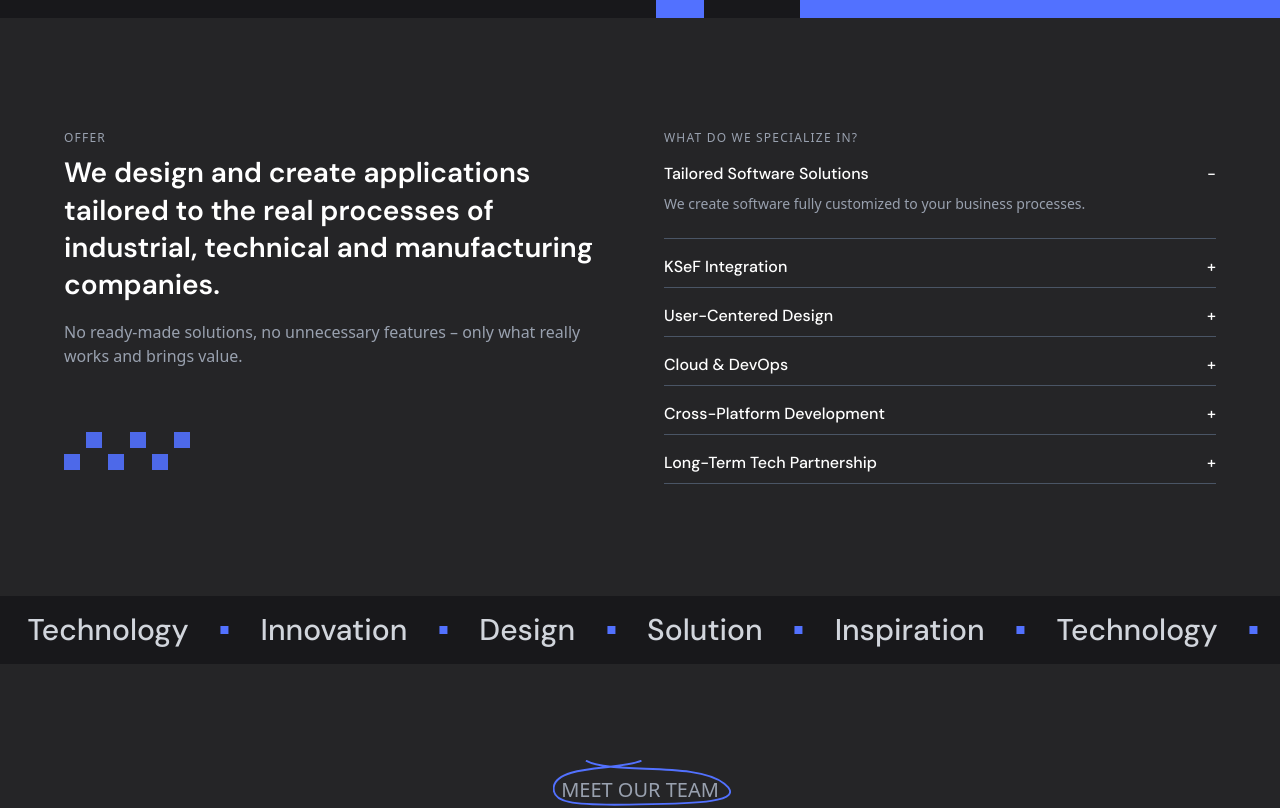
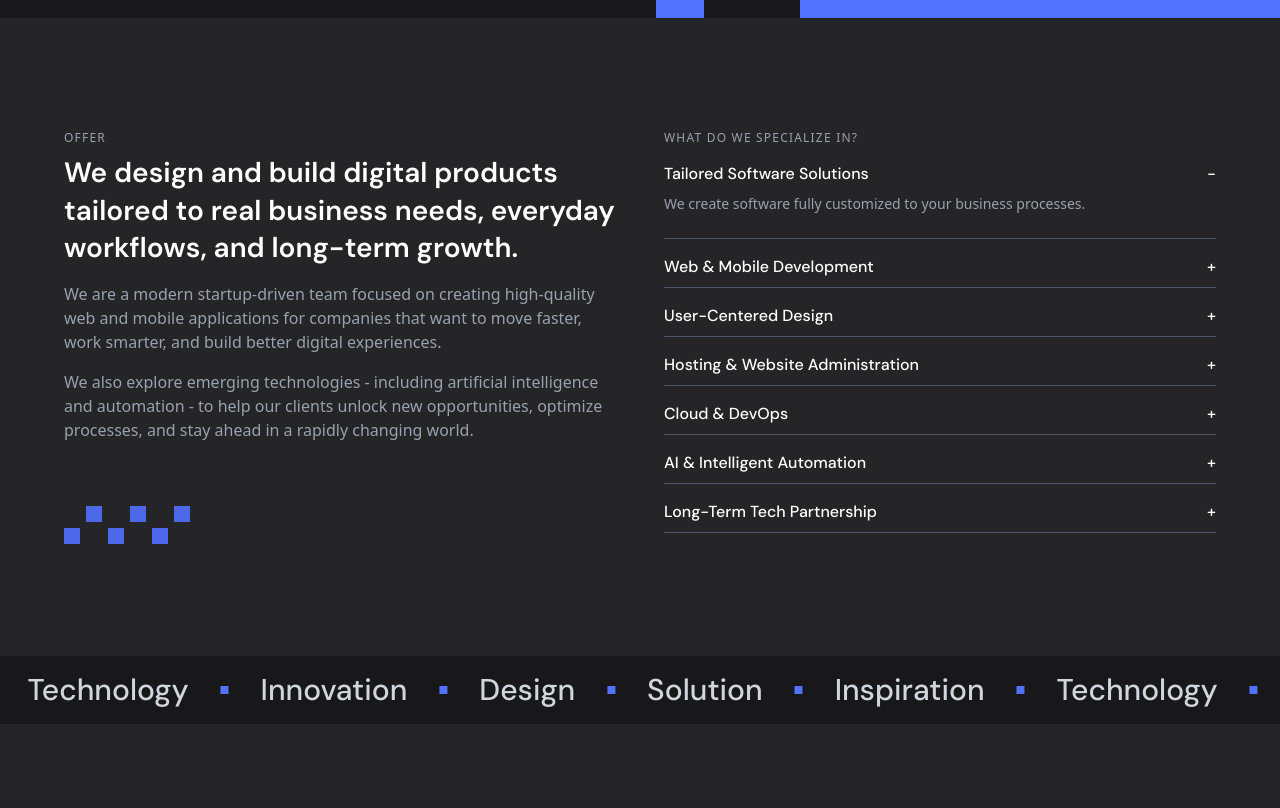
Before and after one commit to upcoders-cloud/upcoders-website, a React (Vite) app: page / in a window 1280 px wide. Shown: the part 660-1468 px from the top of the page. Built offline with nearby package versions, Linux system fonts and the light colour scheme; a web font is replaced by a local one.

Commit message:
some content changes

```diff
--- a/src/components/Offer/Offer.jsx
+++ b/src/components/Offer/Offer.jsx
@@ -11,26 +11,31 @@ export default function Offer() {
         <div>
           <h3 className="text-xs tracking-widest text-gray-400 mb-2">OFFER</h3>
           <h2 className="text-2xl md:text-[28px] font-semibold mb-4">
-            We design and create applications tailored to the real processes of
-            industrial, technical and manufacturing companies.
+            We design and build digital products tailored to real business needs, everyday
+            workflows, and long-term growth.
           </h2>
+
           <p className="text-gray-400 text-sm md:text-base">
-            No ready-made solutions, no unnecessary features – only what really
-            works and brings value.
+            We are a modern startup-driven team focused on creating high-quality
+            web and mobile applications for companies that want to move faster, work smarter, and
+            build better digital experiences.
           </p>
-          {!isMobile && (
-            <ZigZag5 size={16} className="opacity-90 mt-16" />
-          )}
+
+          <p className="text-gray-400 text-sm md:text-base mt-4">
+            We also explore emerging technologies - including artificial intelligence and automation
+            - to help our clients unlock new opportunities, optimize processes, and stay ahead in a
+            rapidly changing world.
+          </p>
+
+          {!isMobile && <ZigZag5 size={16} className="opacity-90 mt-16" />}
         </div>
 
         <div>
           <h3 className="text-xs tracking-widest text-gray-400 mb-4">WHAT DO WE SPECIALIZE IN?</h3>
           <Accordion items={OFFER_ITEMS} defaultOpenIndex={0} />
-          {isMobile && (
-              <ZigZag5 size={14} className="opacity-90 mt-10 mx-auto" />
-          )}
+          {isMobile && <ZigZag5 size={14} className="opacity-90 mt-10 mx-auto" />}
         </div>
       </div>
     </section>
-  );
+  )
 }
--- a/src/components/Offer/index.js
+++ b/src/components/Offer/index.js
@@ -1,32 +1,42 @@
 export const OFFER_ITEMS = [
   {
-    id: "1",
-    title: "Tailored Software Solutions",
-    content: "We create software fully customized to your business processes.",
+    id: '1',
+    title: 'Tailored Software Solutions',
+    content: 'We create software fully customized to your business processes.',
   },
   {
-    id: "2",
-    title: "KSeF Integration",
-    content: "We help companies seamlessly integrate with the Polish National e-Invoicing System (KSeF). From API connections to automated invoice flows — we ensure compliance and efficiency.",
+    id: '2',
+    title: 'Web & Mobile Development',
+    content:
+      'We build modern web platforms, business apps, and mobile solutions - from landing pages to complex systems.',
   },
   {
-    id: "3",
-    title: "User-Centered Design",
-    content: "We craft intuitive, accessible, and engaging user experiences.",
+    id: '3',
+    title: 'User-Centered Design',
+    content: 'We craft intuitive, accessible, and engaging user experiences.',
   },
   {
-    id: "4",
-    title: "Cloud & DevOps",
-    content: "Scalable infrastructure and modern CI/CD practices for reliability and speed.",
+    id: '4',
+    title: 'Hosting & Website Administration',
+    content:
+      'We provide reliable hosting, ongoing maintenance, updates, and full technical support for your digital products.',
   },
   {
-    id: "5",
-    title: "Cross-Platform Development",
-    content: "Apps that run smoothly on web, mobile, and desktop.",
+    id: '5',
+    title: 'Cloud & DevOps',
+    content:
+      'Scalable infrastructure and modern CI/CD practices to ensure reliability, security, and speed.',
   },
   {
-    id: "6",
-    title: "Long-Term Tech Partnership",
-    content: "We are partners for the long run, staying close to your evolving needs.",
+    id: '6',
+    title: 'AI & Intelligent Automation',
+    content:
+      'We leverage artificial intelligence and automation to build smarter products, streamline workflows, and unlock new business opportunities.',
   },
-];
+  {
+    id: '7',
+    title: 'Long-Term Tech Partnership',
+    content:
+      'We stay with you long-term, supporting and evolving your software as your business grows.',
+  },
+]
--- a/src/components/Team/index.js
+++ b/src/components/Team/index.js
@@ -26,7 +26,7 @@ export const MEMBERS = [
       "######..",
       "########",
     ]),
-    role: "Co-Founder & Solution Architect",
+    role: "Co-Founder",
     about:
       "Turning vision into scalable solutions."
   },
```
